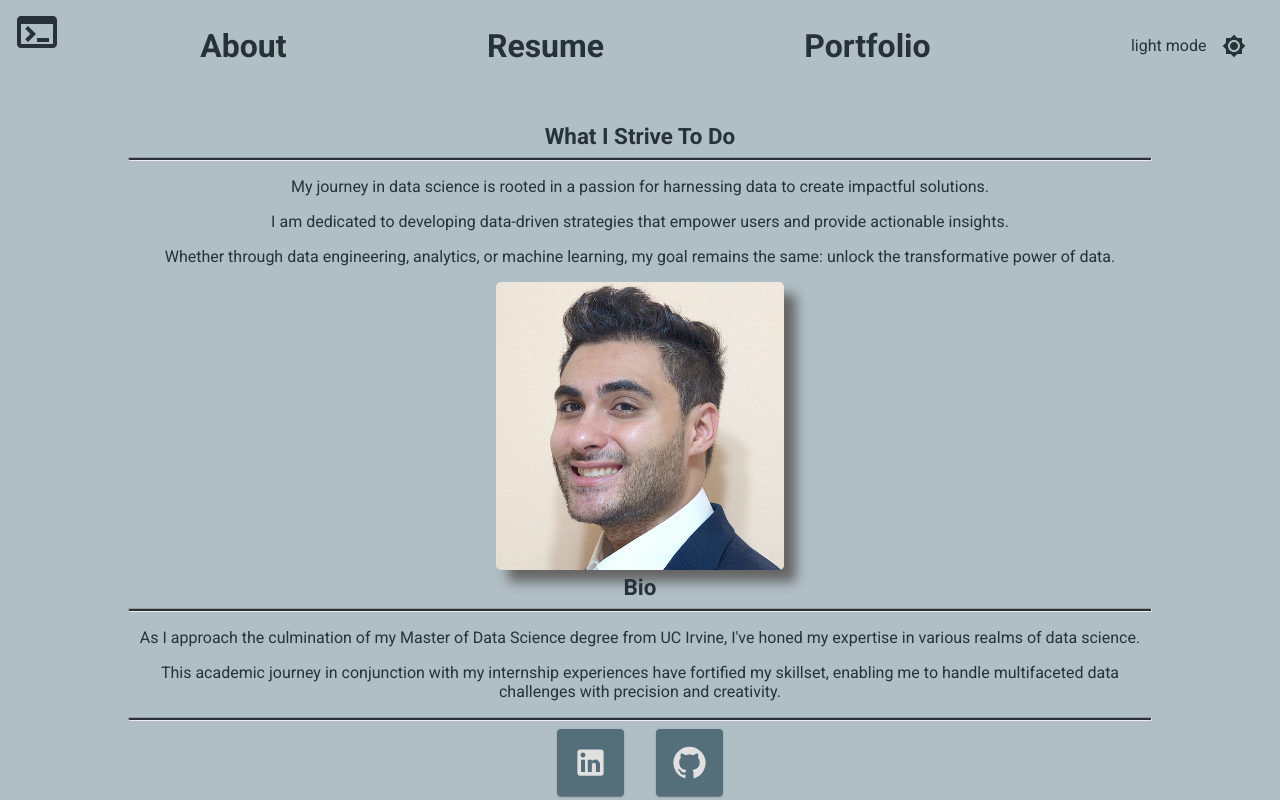
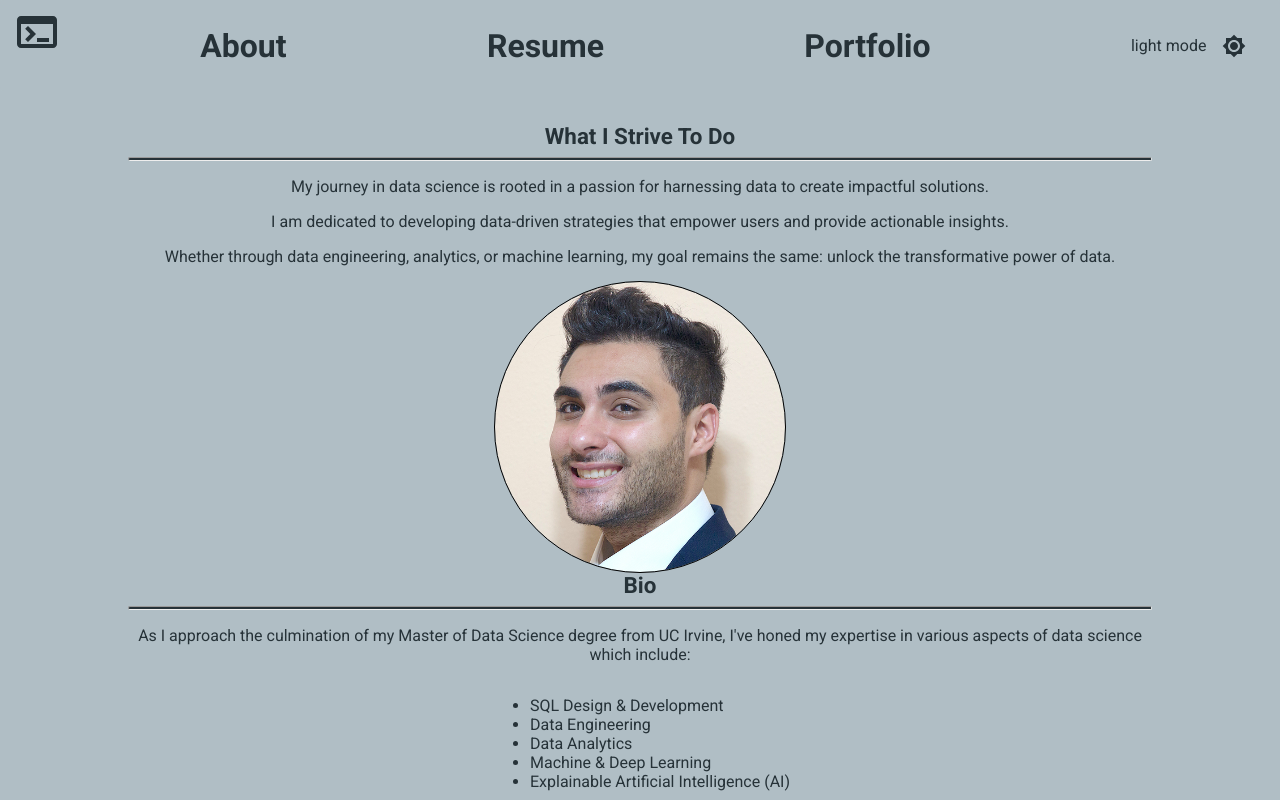
Before and after one commit to tarekel96/Portfolio_App, a Next.js app in the folder next-portfolio/: page / in a window 1280 px wide. Shown: the top 800 px of the page. Built offline with nearby package versions, Linux system fonts and the light colour scheme.

Commit message:
Updated my bio for my portfolio site, next I will update my resume.

```diff
--- a/next-portfolio/lib/about.json
+++ b/next-portfolio/lib/about.json
@@ -1,8 +1,17 @@
 {
 	"bio": {
-		"msg": [
-			"As I approach the culmination of my Master of Data Science degree from UC Irvine, I've honed my expertise in various realms of data science.",
-			"This academic journey in conjunction with my internship experiences have fortified my skillset, enabling me to handle multifaceted data challenges with precision and creativity."
+		"msgTop": [
+			"As I approach the culmination of my Master of Data Science degree from UC Irvine, I've honed my expertise in various aspects of data science which include:"
+		],
+		"msgBulletPoints": [
+			"SQL Design & Development",
+			"Data Engineering",
+			"Data Analytics",
+			"Machine & Deep Learning",
+			"Explainable Artificial Intelligence (AI) "
+		],
+		"msgBottom": [
+			"This career journey in conjunction with my academics have fortified my skillset, enabling me to handle multifaceted data challenges with expertise and creativity."
 		],
 		"interests": [
 			"3D Printing",
--- a/next-portfolio/pages/index.js
+++ b/next-portfolio/pages/index.js
@@ -1,6 +1,7 @@
 // ui components
 import { useEffect, useState } from 'react';
 import { LazyLoadImage } from 'react-lazy-load-image-component';
+import Avatar from '@mui/material/Avatar';
 import { styled } from '@mui/material/styles';
 import aboutData from '../lib/about.json';
 const Loading = () => <h1>Loading</h1>;
@@ -30,6 +31,21 @@ const Entry = styled('p')(({ theme }) => ({
 	textAlign: 'center !important'
 }));
 
+const ListCenterContainer = styled('div')(({ theme }) => ({
+	textAlign: 'center'
+}));
+
+const ListItemsContainer = styled('ul')(({ theme }) => ({
+	display: 'inline-flex',
+	flexDirection: 'column',
+	textAlign: 'left'
+}));
+
+const ListItemEntry = styled('li')(({ theme }) => ({
+	margin: '0',
+	padding: '0'
+}));
+
 const ImageSection = styled('section')(({ theme }) => ({
 	margin: '0 auto',
 	display: 'flex',
@@ -49,7 +65,11 @@ const About = () => {
 				<MissionStatement entries={aboutData.missionStatements.statments} />
 
 				<ProfileImage imgSrc={'assets/images/tarekProfilePic.jpg'} imgAlt={'Tarek'} />
-				<Bio entries={aboutData.bio.msg} />
+				<Bio
+					msgTop={aboutData.bio.msgTop}
+					msgBulletPoints={aboutData.bio.msgBulletPoints}
+					msgBottom={aboutData.bio.msgBottom}
+				/>
 			</MissionSection>
 		</Wrapper>
 	);
@@ -71,27 +91,32 @@ const ProfileImage = ({ imgSrc, imgAlt }) => {
 	return (
 		<ImageSection>
 			<div>
-				<LazyLoadImage
+				<Avatar
+					src={imgSrc}
 					alt={imgAlt}
-					height={288}
-					src={imgSrc}
-					width={288}
-					style={{
-						boxShadow: '12px 12px 12px #666',
-						borderRadius: '5px'
+					sx={{
+						width: '290px',
+						height: '290px',
+						outline: '1.5px solid black;'
 					}}
 				/>
 			</div>
 		</ImageSection>
 	);
 };
-const Bio = ({ entries }) => {
+const Bio = ({ msgTop, msgBulletPoints, msgBottom }) => {
 	return (
 		<section>
 			<div>
 				<Header>Bio</Header>
 				<Divider />
-				{entries.map((entry) => <Entry key={entry}>{entry}</Entry>)}
+				{msgTop.map((entry) => <Entry key={entry}>{entry}</Entry>)}
+				<ListCenterContainer>
+					<ListItemsContainer>
+						{msgBulletPoints.map((entry) => <ListItemEntry key={entry}>{entry}</ListItemEntry>)}
+					</ListItemsContainer>
+				</ListCenterContainer>
+				{msgBottom.map((entry) => <Entry key={entry}>{entry}</Entry>)}
 				<Divider />
 			</div>
 		</section>
```
